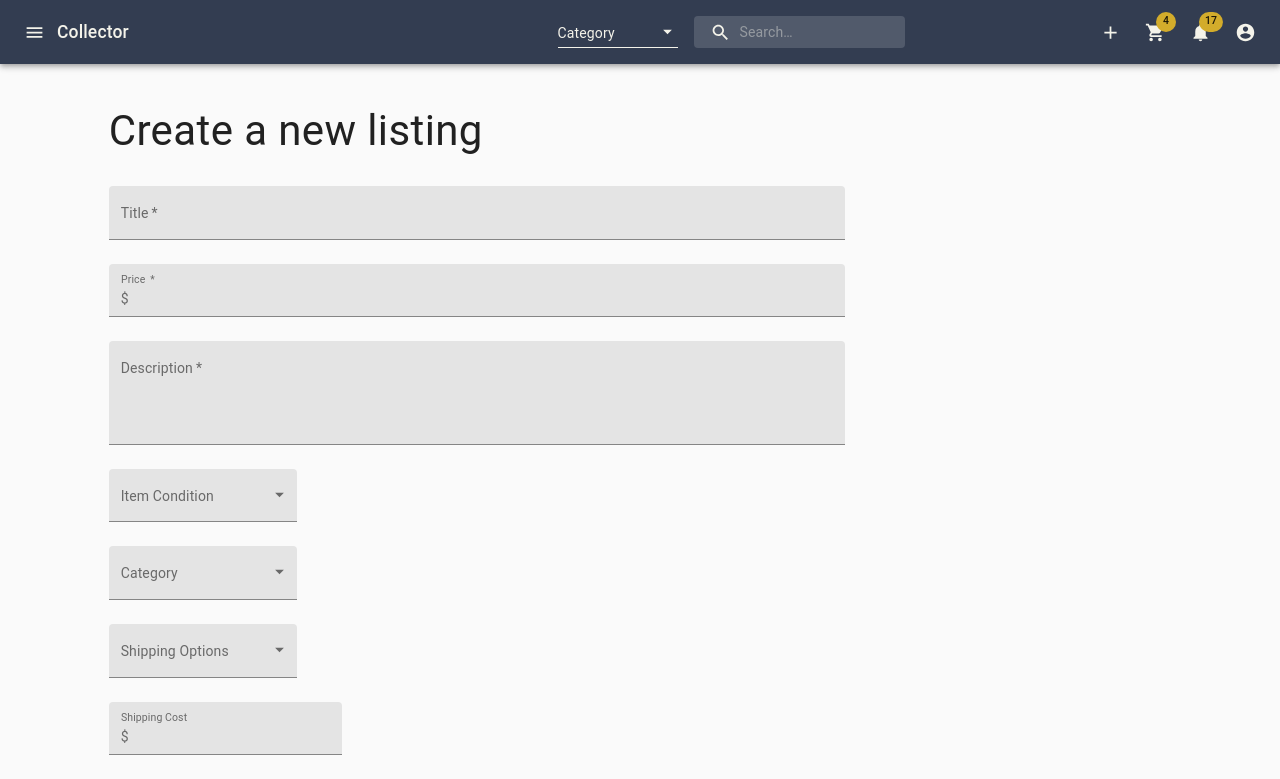
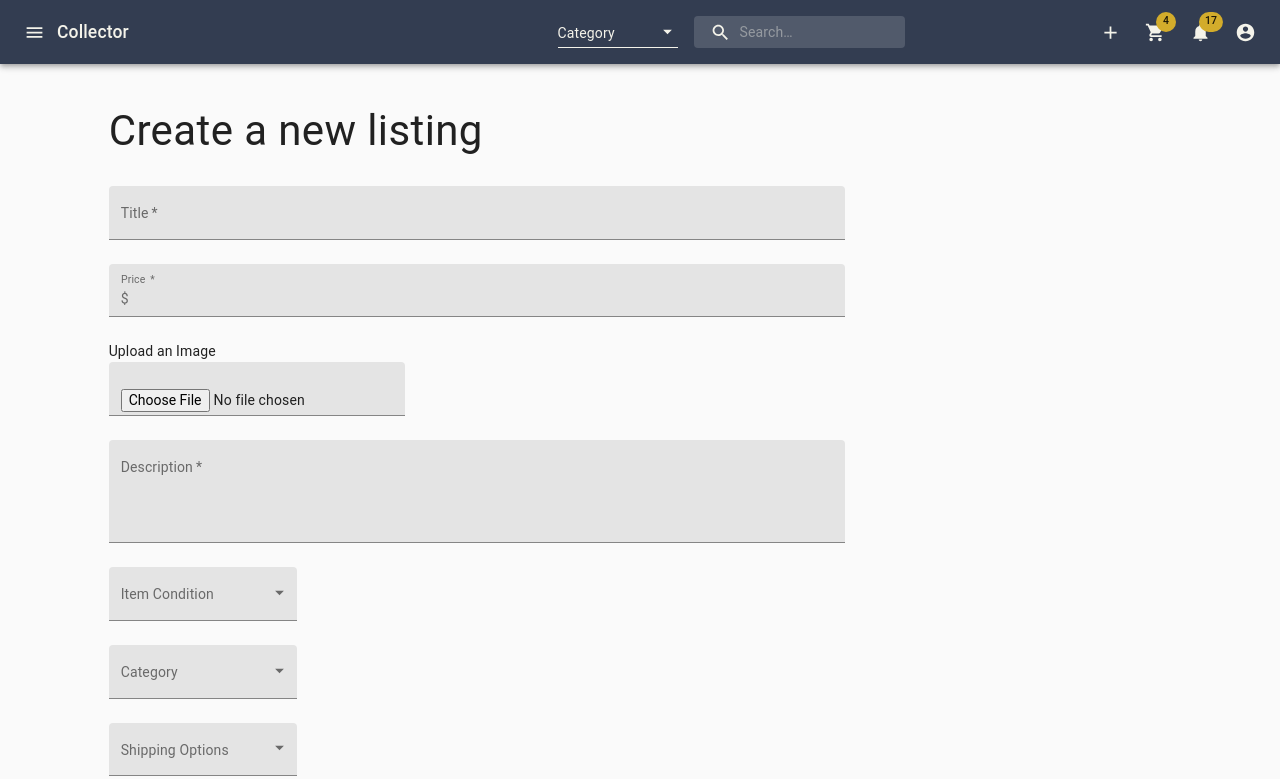
Before and after one commit to acm-projects/Collector, a React (Create React App) app: page /create in a window 1280 px wide. Shown: the top 779 px of the page. Built offline with nearby package versions, Linux system fonts and the light colour scheme; no server answers.

Commit message:
added image upload

```diff
--- a/src/components/NewListing.js
+++ b/src/components/NewListing.js
@@ -27,13 +27,18 @@ const useStyles = makeStyles({
   },
   button:{
     backgroundColor:'#d3ac2b'
-}
+},
+  photo:{
+    minHeight:'50px',
+  },
 });
 
 export default function AddressForm() {
   const classes = useStyles();
 
+
   return (
+
     <React.Fragment>
       <Header />
       <br></br>
@@ -77,6 +82,22 @@ export default function AddressForm() {
             variant="filled"
           />
         </Grid>
+
+        <Grid item xs={0} sm={4} />
+        <Grid item xs={0} sm={1} />
+        <Grid item xs={7}>
+        <Typography >
+            Upload an Image
+          </Typography>
+          <TextField
+            required
+            id="Uploadphoto"
+            name="file"
+            variant="filled"
+            type="file"
+          />
+        </Grid>
+
         <Grid item xs={0} sm={4} />
         <Grid item xs={0} sm={1} />
         <Grid item xs={7}>
```
